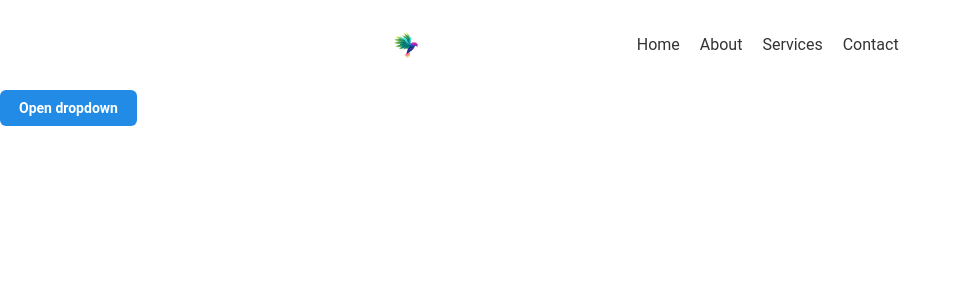
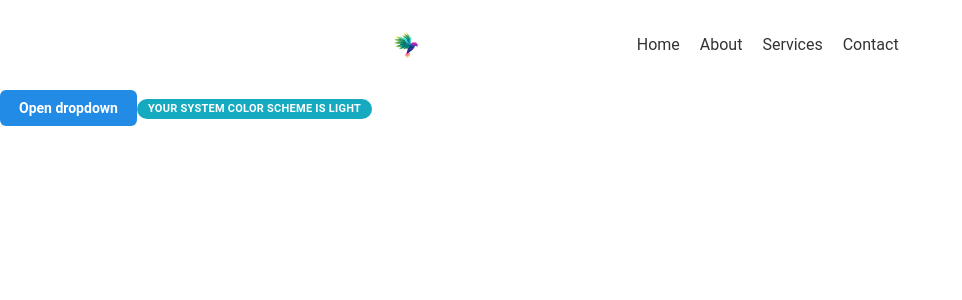
Before and after one commit to SanjeevRoyy/MantineLibrary, a React (Vite) app: page / in a window 1280 px wide. Shown: the top 300 px of the page, without its empty margins (0-962 px from the left). Built offline with nearby package versions, Linux system fonts and the light colour scheme.

Commit message:
add colorscheme

```diff
--- a/src/App.jsx
+++ b/src/App.jsx
@@ -18,6 +18,7 @@ import ProductsGrid from './components/liquorshop/ProductsGrid';
 import SectionCategory from './components/liquorshop/SectionCategory';
 import CategoryR from './components/liquorshop/CategoryR';
 import UseClickOutside from './components/mantinehooks/ui and dom/UseClickOutside';
+import ColorScheme from './components/mantinehooks/ui and dom/ColorScheme';
 
 
 
@@ -47,6 +48,7 @@ function App() {
   <CategoryR/> */}
   <Navbar/>
   <UseClickOutside/>
+  <ColorScheme/>
     </>
 
 
--- /dev/null
+++ b/src/components/mantinehooks/ui and dom/ColorScheme.jsx
@@ -0,0 +1,16 @@
+import React from 'react'
+import { useColorScheme } from '@mantine/hooks'
+import { Badge } from '@mantine/core';
+
+const ColorScheme = () => {
+
+    const colorScheme= useColorScheme();
+
+  return (
+    <Badge color={colorScheme==='dark' ? 'blue' : 'cyan' } variant='filled'>
+        Your System Color Scheme is {colorScheme}
+    </Badge>
+    )
+}
+
+export default ColorScheme
```
